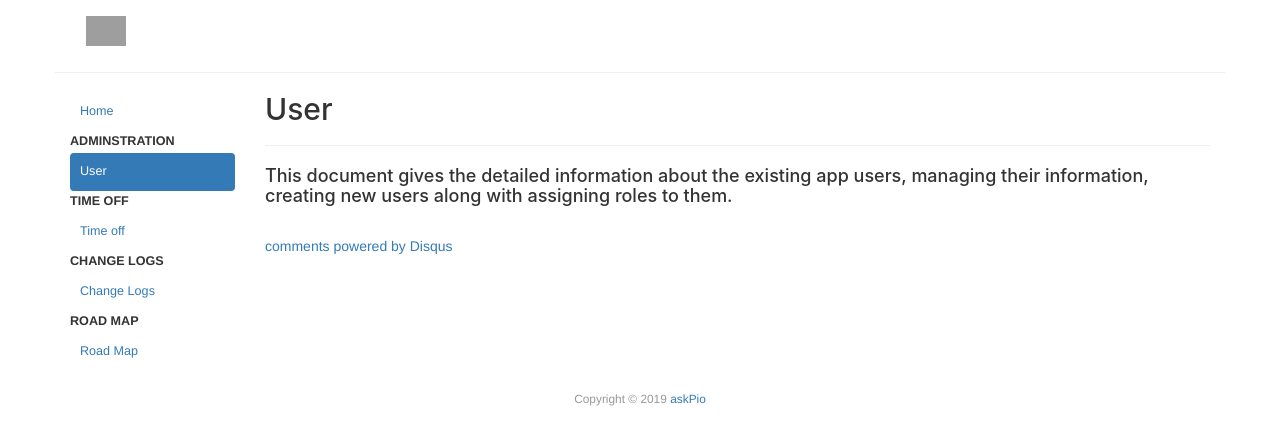
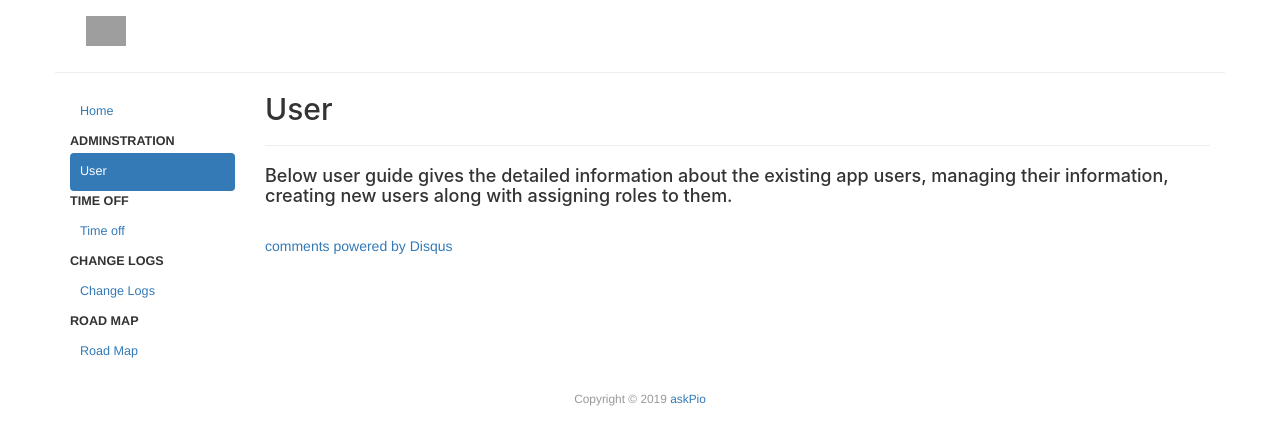
Before and after one commit to Harshgupta71/askPio_Documentation, a Jekyll site: the page built from _posts/2019-01-01-Users.md, in a window 1280 px wide. Shown: the top 445 px of the page. Built offline with Jekyll 4.4.1, drawn with Linux system fonts in a browser that asks for light colours; comment, search, counter and statistics services are not loaded; grey boxes are pictures that could not be loaded.

Commit message:
Update 2019-01-01-Users.md

```diff
--- a/_posts/2019-01-01-Users.md
+++ b/_posts/2019-01-01-Users.md
@@ -5,4 +5,4 @@ category: admin
 date: 2019-01-01 15:39:29
 ---
 
-#### This document gives the detailed information about the existing app users, managing their information, creating new users along with assigning roles to them.
+#### Below user guide  gives the detailed information about the existing app users, managing their information, creating new users along with assigning roles to them.
```
